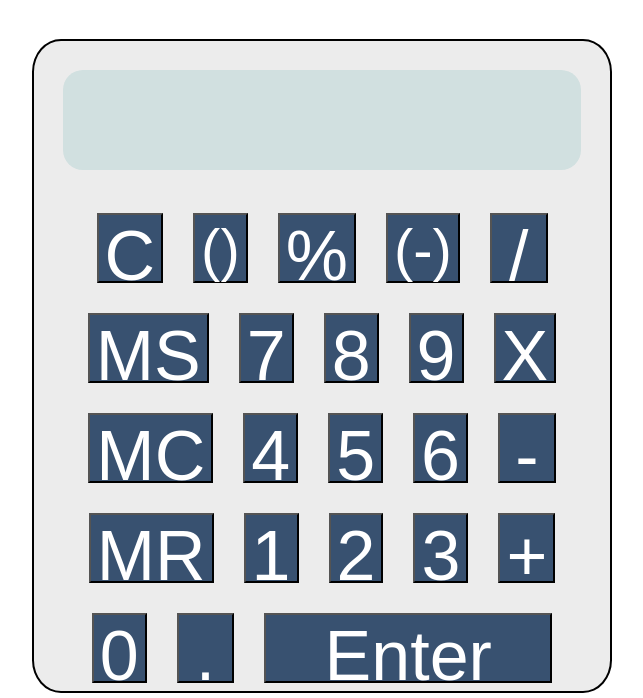
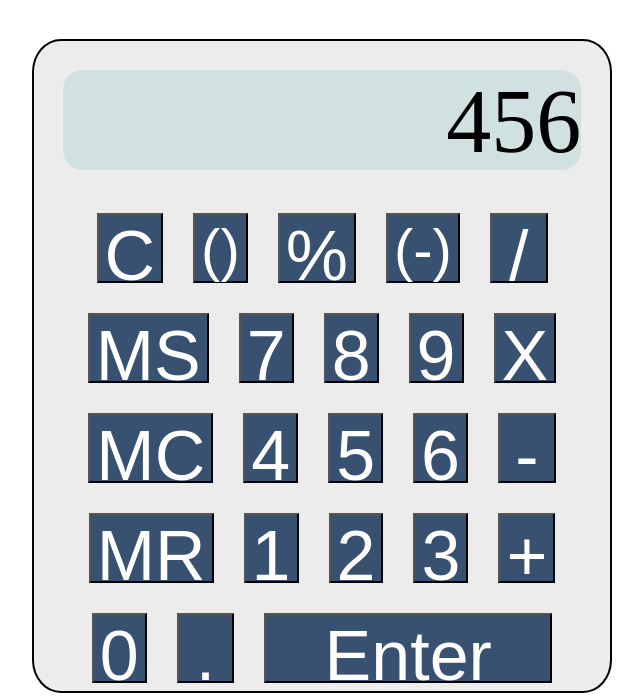
Before and after one commit to calvinalee2006/calculator, a plain HTML site: page index.html in a window 1280 px wide. Shown: the part 135-833 px from the top of the page, without its empty margins (320-963 px from the left). Drawn offline with Linux system fonts and the light colour scheme.

Commit message:
update design

```diff
--- a/index.html
+++ b/index.html
@@ -14,7 +14,7 @@
 
     <div class="calcFrame">
         <div class="display">
-            <header></header>
+            <header>456</header>
         </div>
 
         <div class="request-btns">
--- a/styles.css
+++ b/styles.css
@@ -25,9 +25,9 @@ body {
 	height: 100px;
     margin:5% 5%;
 	border-radius: 20px;
-	font-size: xx-large;
+	font-size: 90px;
 	color: #000000;
-	text-align: center;
+	text-align: right;
 }
 
 .request-btns{
```
